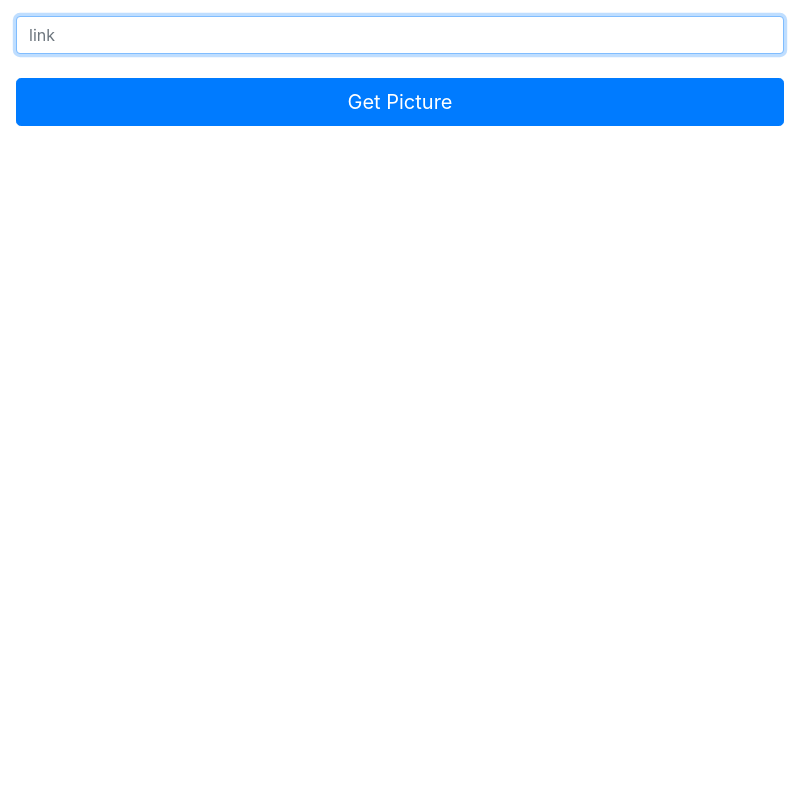
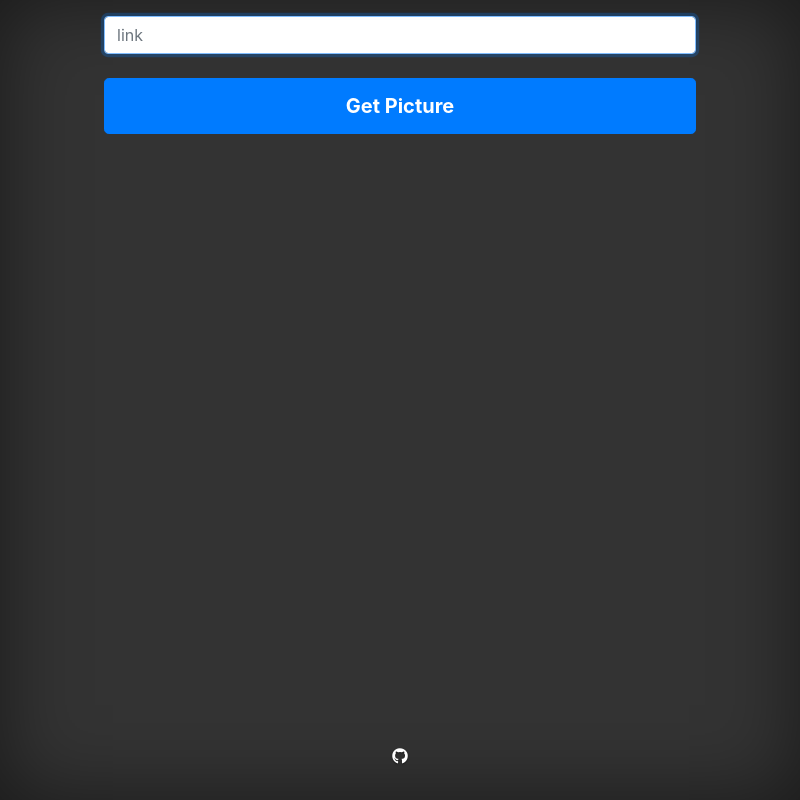
Before and after one commit to glptrst/electrpic, an Electron app: page index.html in a window 800 px wide. Drawn offline with nearby package versions, Linux system fonts and the light colour scheme.

Commit message:
Fix css.

```diff
--- a/index.html
+++ b/index.html
@@ -33,7 +33,7 @@
       }
     </style>
     <!-- Custom styles for this template -->
-    <link href="cover.css" rel="stylesheet">
+    <link href="./cover.css" rel="stylesheet">
   </head>
 
   <body class="text-center">
--- a/package.json
+++ b/package.json
@@ -1,5 +1,6 @@
 {
-  "name": "electronpic",
+  "name": "electrpic",
+  "productName": "electrpic",
   "version": "1.0.0",
   "description": "download insta pics",
   "main": "index.js",
@@ -10,6 +11,7 @@
   "author": "gp",
   "license": "GPL-3.0",
   "devDependencies": {
-    "electron": "^10.1.1"
+    "electron": "^10.1.1",
+    "electron-packager": "^15.1.0"
   }
 }
```
Also changed, not shown: cover.css (renamed from style.css).
